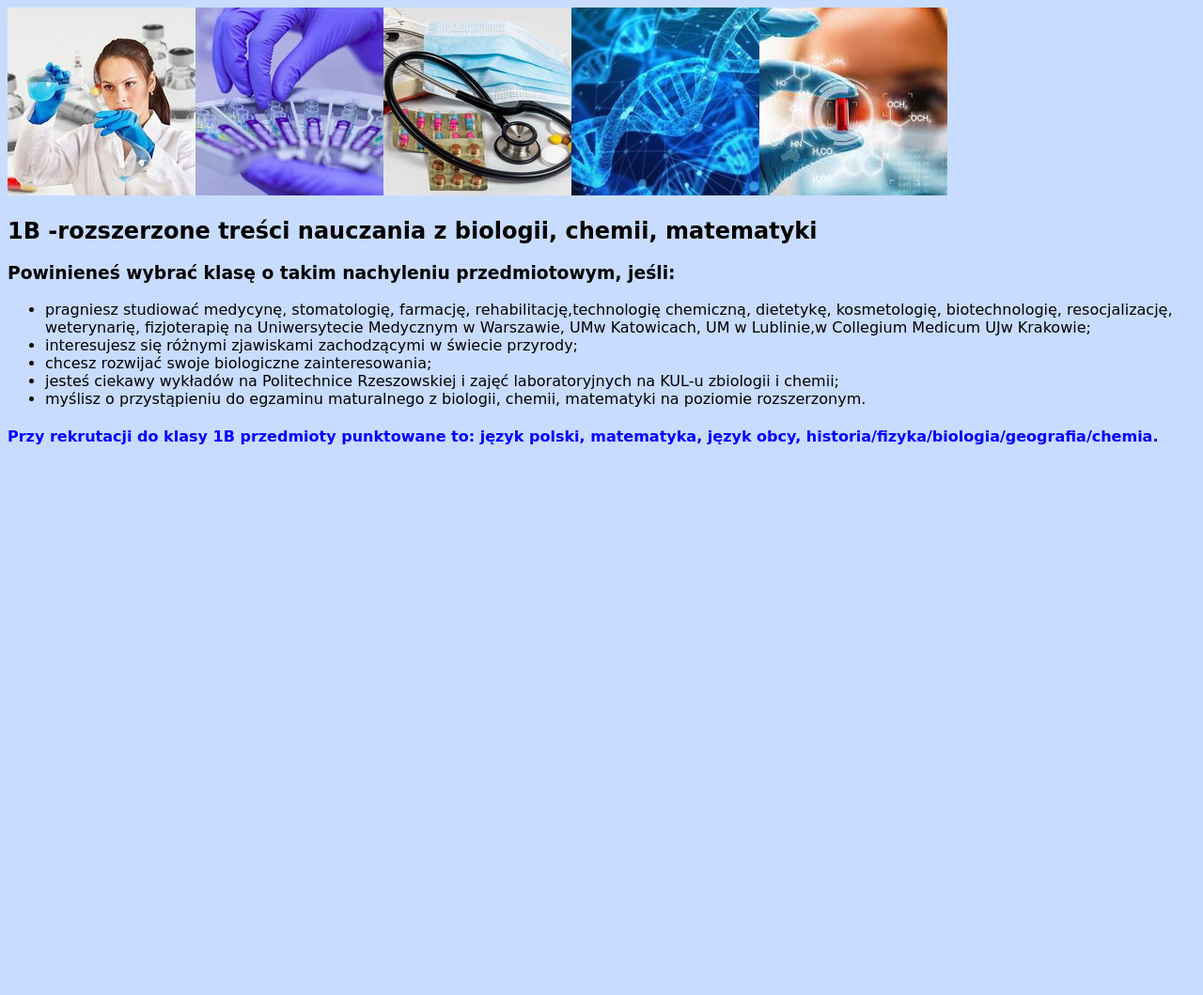
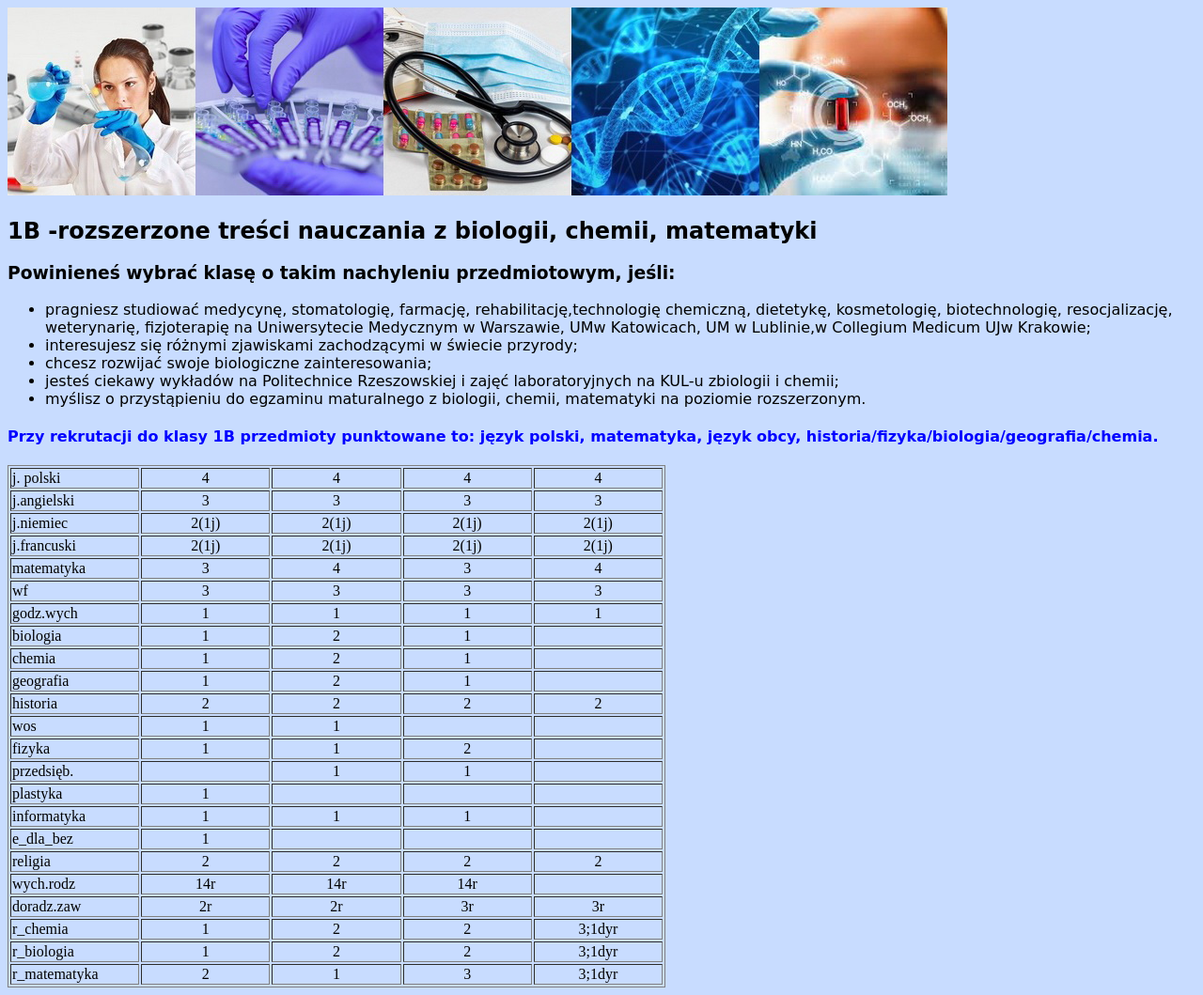
Before and after one commit to gabikkkk/rek2020b, a plain HTML site: page index.htm in a window 1280 px wide. Shown: the whole page at 94% size. Before the commit the page ends 800 px from the top, so only its background shows below. Drawn offline with Linux system fonts and the light colour scheme.

Commit message:
Update index.htm

```diff
--- a/index.htm
+++ b/index.htm
@@ -31,7 +31,169 @@
 		<li>myślisz o  przystąpieniu  do egzaminu maturalnego z biologii, chemii, matematyki na poziomie rozszerzonym.
 	</ul>
 
-	<h4>Przy rekrutacji do klasy 1B przedmioty punktowane to: język polski, matematyka, język obcy, historia/fizyka/biologia/geografia/chemia.<h4/>
+	<h4>Przy rekrutacji do klasy 1B przedmioty punktowane to: język polski, matematyka, język obcy, historia/fizyka/biologia/geografia/chemia.</h4>
+
+	<table border="1" frame=border width=700>
+	<col width=20%>
+	<col width=20%>
+	<col width=20%>
+	<col width=20%>
+	<col width=20%>
+		<tr>
+			<td>j. polski
+			<td align="center">4
+			<td align="center">4
+			<td align="center">4
+			<td align="center">4
+		<tr>
+			<td>j.angielski
+			<td align="center"> 3
+			<td align="center"> 3
+			<td align="center"> 3
+			<td align="center"> 3
+		<tr>
+			<td>j.niemiec
+			<td align="center">  2(1j)
+			<td align="center">  2(1j)
+			<td align="center">  2(1j)
+			<td align="center">  2(1j)
+		<tr>
+			<td>j.francuski
+			<td align="center">  2(1j)
+			<td align="center">  2(1j)
+			<td align="center">  2(1j)
+			<td align="center">  2(1j)
+		<tr>
+			<td> matematyka
+			<td align="center">  3
+			<td align="center">  4
+			<td align="center">  3
+			<td align="center">  4
+		<tr>
+			<td>wf
+			<td align="center"> 3
+			<td align="center"> 3
+			<td align="center"> 3
+			<td align="center"> 3
+		<tr>
+			<td>godz.wych
+			<td align="center"> 1
+			<td align="center"> 1
+			<td align="center"> 1
+			<td align="center"> 1
+		<tr>
+			<td>biologia
+			<td align="center">  1
+			<td align="center">  2
+			<td align="center">  1
+			<td align="center">
+		<tr>
+			<td>chemia
+			<td align="center">1
+			<td align="center">2
+			<td align="center">1
+			<td align="center">
+		<tr>
+			<td>geografia
+			<td align="center">1
+			<td align="center">2
+			<td align="center">1
+			<td align="center">
+
+		<tr>
+			<td>historia
+			<td align="center">2
+			<td align="center">2
+			<td align="center">2
+			<td align="center">2
+
+		<tr>
+			<td>wos
+			<td align="center">1
+			<td align="center">1
+			<td align="center">
+			<td align="center">
+
+		<tr>
+			<td>fizyka
+			<td align="center">1
+			<td align="center">1
+			<td align="center">2
+			<td align="center">
+
+		<tr>
+			<td>przedsięb.
+			<td align="center">
+			<td align="center">1
+			<td align="center">1
+			<td align="center">
+
+		<tr>
+			<td>plastyka
+			<td align="center">1
+			<td align="center">
+			<td align="center">
+			<td align="center">
+
+		<tr>
+			<td>informatyka
+			<td align="center">1
+			<td align="center">1
+			<td align="center">1
+			<td align="center">
+
+		<tr>
+			<td>e_dla_bez
+			<td align="center">1
+			<td align="center">
+			<td align="center">
+			<td align="center">
+
+		<tr>
+			<td>religia
+			<td align="center">2
+			<td align="center">2
+			<td align="center">2
+			<td align="center">2
+
+		<tr>
+			<td>wych.rodz
+			<td align="center">14r
+			<td align="center">14r
+			<td align="center">14r
+			<td align="center">
+
+		<tr>
+			<td>doradz.zaw
+			<td align="center">2r
+			<td align="center">2r
+			<td align="center">3r
+			<td align="center">3r
+
+		<tr>
+			<td>r_chemia
+			<td align="center">1
+			<td align="center">2
+			<td align="center">2
+			<td align="center">3;1dyr
+
+		<tr>
+			<td>r_biologia
+			<td align="center">1
+			<td align="center">2
+			<td align="center">2
+			<td align="center"> 3;1dyr
+
+		<tr>
+			<td>r_matematyka
+			<td align="center">2
+			<td align="center">1
+			<td align="center">3
+			<td align="center"> 3;1dyr
+
+
+	</table>
+
 
 </body>
 </html>
```
